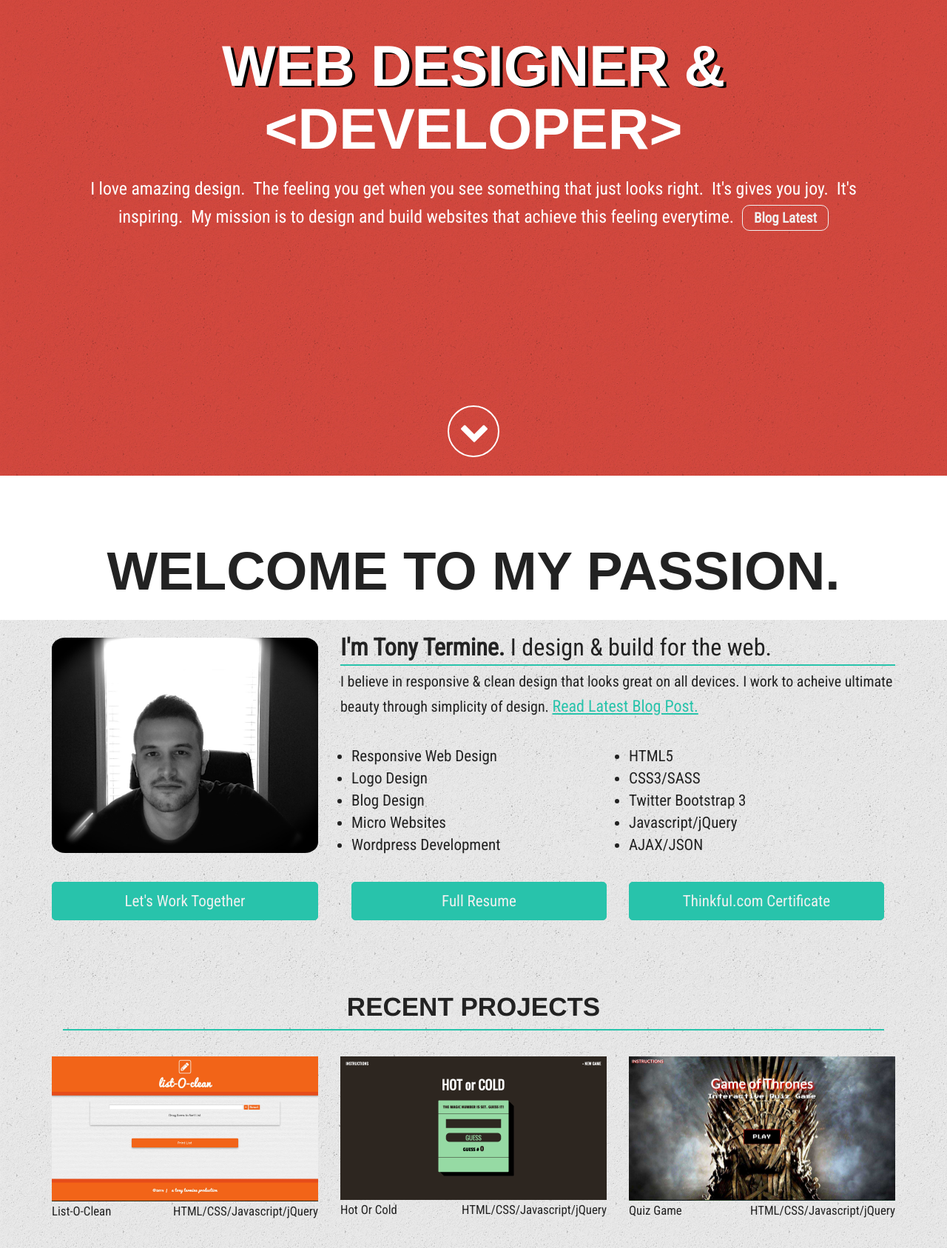
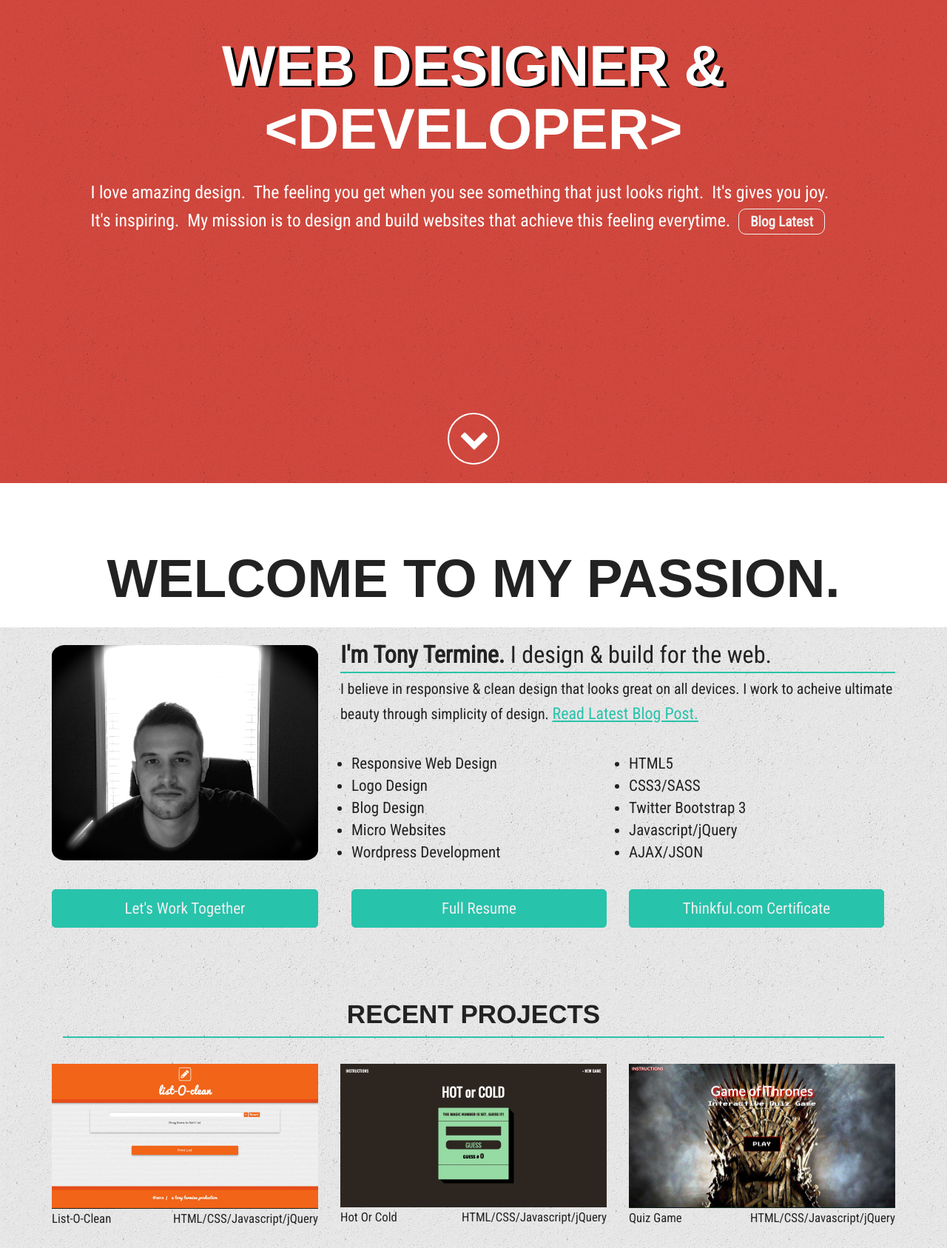
Before and after one commit to tonytermine/tonytermine.com, a plain HTML site: page index.html in a window 1280 px wide. Shown: the part 213-1900 px from the top of the page at 74% size. Drawn offline with nearby package versions, Linux system fonts and the light colour scheme; a web font is replaced by a local one.

Commit message:
fix html
fixed right spacing issue

```diff
--- a/css/main.css
+++ b/css/main.css
@@ -23,17 +23,19 @@ Notes:	  tonytermine.com
    Base Styles
 ============================================================================= */
 body {
-	width: 100%;
 	height: 100%;
 	font-family: "Roboto Condensed","Helvetica Neue",Helvetica,Arial,sans-serif;
 	color: #fff;
 	-webkit-font-smoothing: antialiased;
 	text-rendering: optimizelegibility;
+	width: 100%;
 }
 
 html {
+	height: 100%;
+	min-width: 320px;
+	overflow-x:hidden;
 	width: 100%;
-	height: 100%;
 }
 
 h1,
@@ -174,12 +176,13 @@ a:focus {
 	display: table;
 	width: 100%;
 	height: 100%;
-	padding: 170px 2px 25px 2px;
+	padding: 130px 2px 25px 2px;
 	text-align: center;
 }
 
 .main-intro-container {
 	margin: 0 auto;
+	padding: 0;
 }
 
 .brand-heading1 {
@@ -202,21 +205,18 @@ a:focus {
 .brand-heading2 {
 	display: block;
 	font-family: 'Carrois Gothic SC', sans-serif;
-	font-size: 3.8em;
+	font-size: 3.2em;
 	margin: 0;
 	padding-bottom: 20px;
 	text-align: center;
-}
-
-.brand-heading1,
-.brand-heading2 {
-	margin-top: 50px;
 }
 
 .intro-text {
 	font-family: 'Roboto Condensed', sans-serif;
 	font-size: 1.4em;
 	margin: 0 auto;
+	padding: 5px;
+	text-align: left;
 	width: 95%;
 }
 
@@ -618,9 +618,14 @@ body {
 		border-bottom: 2px solid #28c3ab;
 	}
 
+	.intro {
+		padding-top: 170px;
+	}
+
 	.brand-heading1,
 	.brand-heading2 {
 		font-size: 5.5em;
+		margin-top: 50px;
 	}
 
 	.intro-text {
--- a/index.html
+++ b/index.html
@@ -44,22 +44,17 @@
 		</nav><!-- end nav -->
 		<section class="intro">
 			<div class="main-intro-container container">
-
-						<h1 class="brand-heading1"><span>Hi!</span>&nbsp; I'm Tony.</h1>
-						<h1 class="brand-heading2"><span>web designer</span> <span>&amp;</span> &lt;developer&gt;</h1>
-						<p class="intro-text">I love amazing design.&nbsp;  The feeling you get when you see something that just looks right.&nbsp; It's gives you joy.&nbsp;  It's inspiring.&nbsp;  My mission is to design and build websites that achieve this feeling everytime. &nbsp;<a href="http://tonytermine.com/blog" target="_blank" class="btn-default">Blog Latest</a></p>
-
+				<h1 class="brand-heading1"><span>Hi!</span>&nbsp; I'm Tony.</h1>
+				<h1 class="brand-heading2"><span>web designer</span> <span>&amp;</span> &lt;developer&gt;</h1>
+				<p class="intro-text">I love amazing design.&nbsp;  The feeling you get when you see something that just looks right.&nbsp; It's gives you joy.&nbsp;  It's inspiring.&nbsp;  My mission is to design and build websites that achieve this feeling everytime. &nbsp;<a href="http://tonytermine.com/blog" target="_blank" class="btn-default">Blog Latest</a></p>
 			</div><!-- end main-intro-container  -->
 			<div class="page-scroll main-scroll">
-		    <a href="#about" class="btn btn-circle">
-	        <i class="fa fa-chevron-down animated"></i></a>
+		    <a href="#about" class="btn btn-circle"><i class="fa fa-chevron-down animated"></i></a>
 			</div><!-- end main-scroll -->
 		</section><!-- end intro -->
-
 		<div id="about" class="section-header">
 			<h2>Welcome to my Passion.</h2>
 		</div><!-- end section-header -->
-
 		<section class="about-section">
 			<div class="container">
 				<div class="row">
@@ -102,19 +97,17 @@
 						<h2>Recent Projects</h2>
 				</div><!-- /col-12 -->
 				<div class="row">
-					<div class="col-sm-4 portfolio-item">
+					<div class="col-sm-4 portfolio-item clearfix">
 						<a href="portfolio.html"><img src="img/list-app.jpg" alt="List App" class="img-responsive"/></a>
 						<p>List-O-Clean</p>
 						<p>HTML/CSS/Javascript/jQuery</p>
 					</div><!-- end portfolio item -->
-
-					<div class="col-sm-4 portfolio-item">
+					<div class="col-sm-4 portfolio-item clearfix">
 						<a href="portfolio.html"><img src="img/hotcold.png" alt="Hot + Cold App" class="img-responsive"/></a>
 						<p>Hot Or Cold</p>
 						<p>HTML/CSS/Javascript/jQuery</p>
 					</div><!-- end portfolio-item -->
-
-					<div class="col-sm-4 portfolio-item">
+					<div class="col-sm-4 portfolio-item clearfix">
 						<a href="portfolio.html"><img src="img/quiz-app.jpg" alt="Quiz App" class="img-responsive"/></a>
 						<p>Quiz Game</p>
 						<p>HTML/CSS/Javascript/jQuery</p>
@@ -142,7 +135,6 @@
 				</div><!-- end row -->
 			</div><!-- end container -->
 		</footer><!-- end footer -->
-
 		<!-- jQuery CDN & local backup -->
 		<script src="//ajax.googleapis.com/ajax/libs/jquery/1.11.0/jquery.min.js"></script>
 		<script>window.jQuery || document.write('<script src="js/jquery-1.11.0.min.js"><\/script>')</script>
@@ -154,12 +146,12 @@
 		<script src="js/main.js"></script>
 		<!-- Google Analytics: change UA-XXXXX-X to be your site's ID. -->
 		<script>
-			(function(b,o,i,l,e,r){b.GoogleAnalyticsObject=l;b[l]||(b[l]=
-			function(){(b[l].q=b[l].q||[]).push(arguments)});b[l].l=+new Date;
-			e=o.createElement(i);r=o.getElementsByTagName(i)[0];
-			e.src='//www.google-analytics.com/analytics.js';
-			r.parentNode.insertBefore(e,r)}(window,document,'script','ga'));
-			ga('create','UA-XXXXX-X');ga('send','pageview');
+		  (function(i,s,o,g,r,a,m){i['GoogleAnalyticsObject']=r;i[r]=i[r]||function(){
+		  (i[r].q=i[r].q||[]).push(arguments)},i[r].l=1*new Date();a=s.createElement(o),
+		  m=s.getElementsByTagName(o)[0];a.async=1;a.src=g;m.parentNode.insertBefore(a,m)
+		  })(window,document,'script','//www.google-analytics.com/analytics.js','ga');
+		  ga('create', 'UA-52353077-1', 'auto');
+		  ga('send', 'pageview');
 		</script>
 	</body>
 </html>
```
Also changed, not shown: contact.html (+6 -6 lines), portfolio.html (+6 -6 lines).
